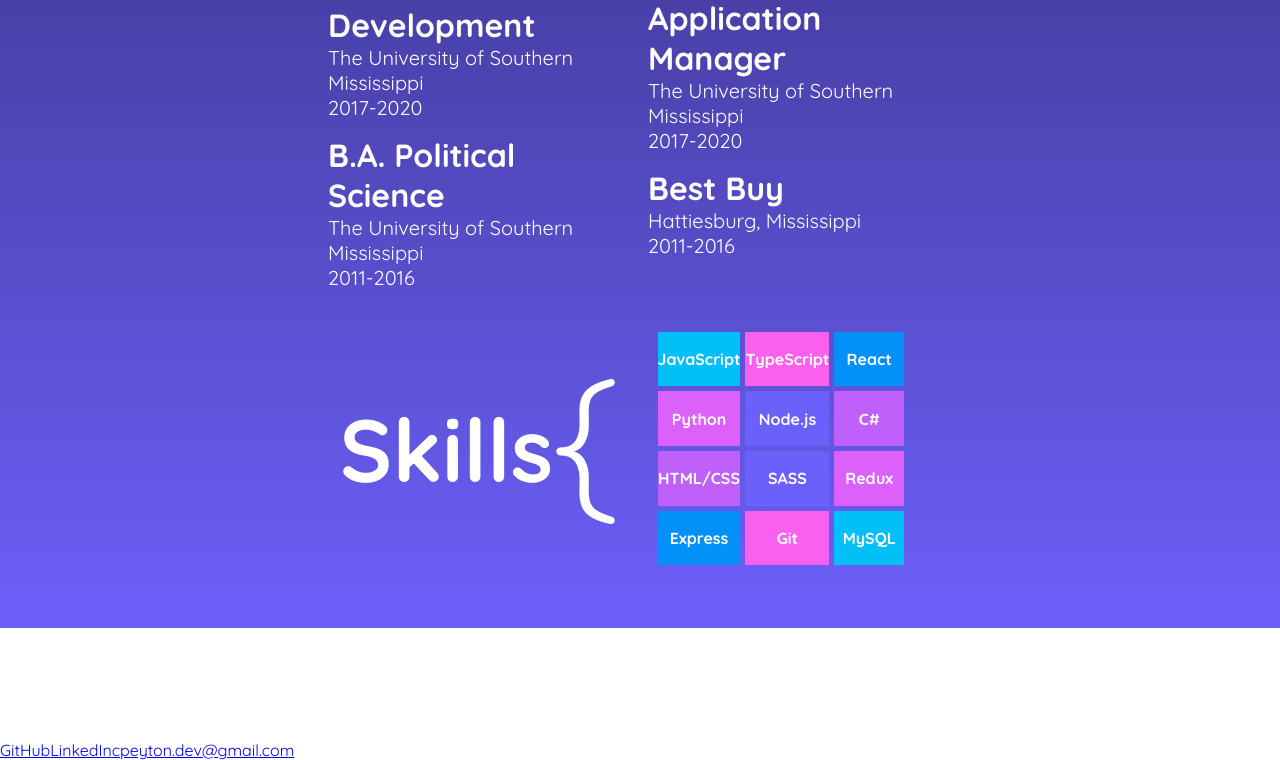
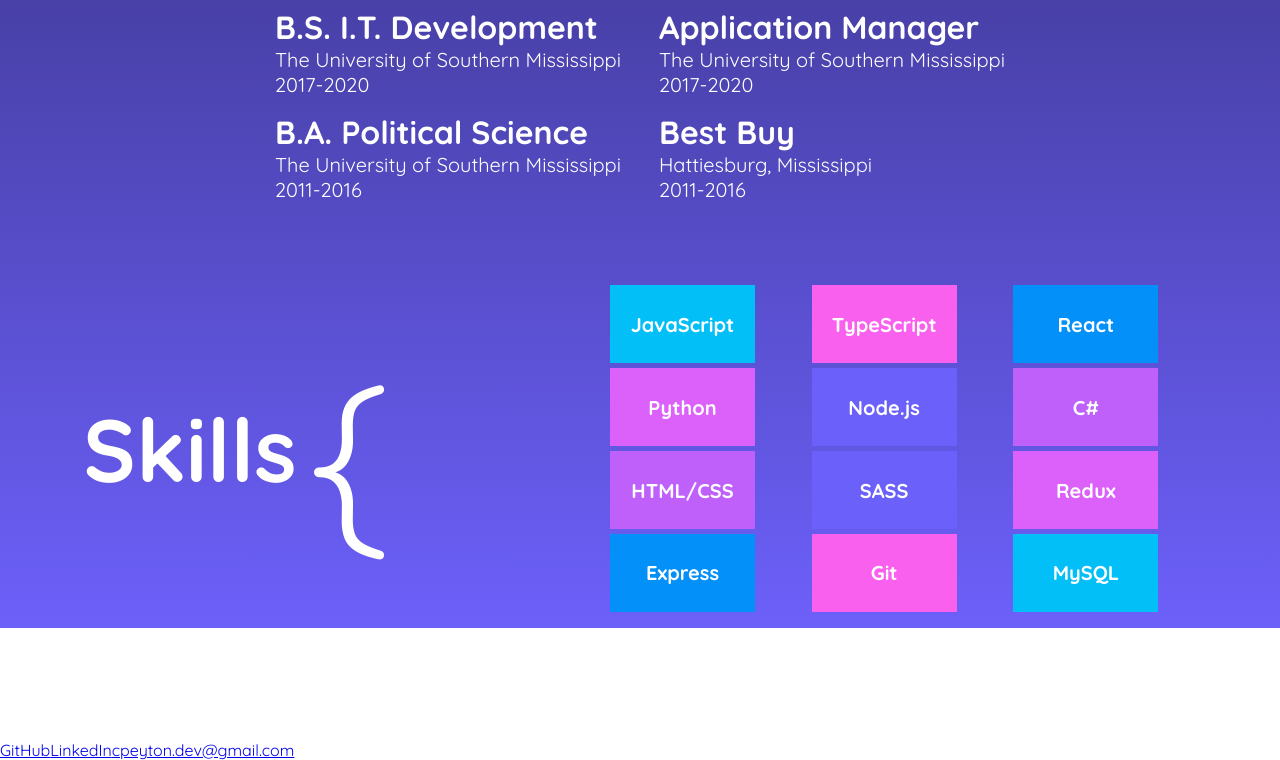
Before and after one commit to ColbPeyton/portfolio-revamp, a React (Create React App) app: page / in a window 1280 px wide. Shown: the part 1382-2142 px from the top of the page. Built offline with nearby package versions, Linux system fonts and the light colour scheme.

Commit message:
update About and skill styling for larger screens

```diff
--- a/src/styles/About.scss
+++ b/src/styles/About.scss
@@ -163,6 +163,7 @@
         }
         .container-skills{
             width: 90%;
+            height: 35%;
             .skills-title{
                 font-size: 2.75rem;
             }
@@ -172,7 +173,7 @@
                 }
             }
             .skills-bar{
-                width: 40%;
+                width: 50%;
             }
         }
 
@@ -185,20 +186,28 @@
             font-size: 3rem;
         }
         .container-timelines{
-            width: 50%;
+            width: 60%;
+            max-width: 1200px;
+            height: 45%;
         }
         .container-skills{
-            width: 55%;
+            width: 100%;
+            height: 35%;
+            max-width: 1200px;
             .skills-title{
+                width: 20%;
                 font-size: 2.75rem;
             }
             .skills-icon{
+                width: 25%;
+                align-items: center;
+                justify-content: flex-start;
                 h1{
-                    font-size: 10rem;
+                    font-size: 12rem;
                 }
             }
             .skills-bar{
-                width: 35%;
+                width: 50%;
             }
         }
     }
--- a/src/styles/Skill.scss
+++ b/src/styles/Skill.scss
@@ -14,3 +14,11 @@
     }
 
 }
+@media (min-width: 992px) {
+    .container-skill{
+        font-size: 1.25rem;
+        max-width: 145px;
+        max-height: auto;
+    }
+
+}
```
